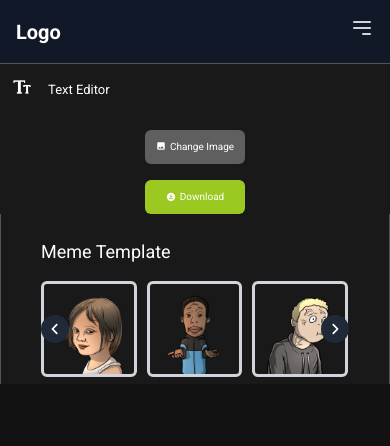
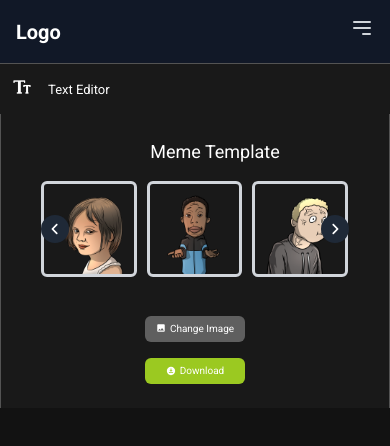
Before and after one commit to SphiriaDigital666/meme-generator, a React (Create React App) app: page /auth in a window 390 px wide. Shown: the top 446 px of the page. Built offline with nearby package versions, Linux system fonts and the light colour scheme.

Commit message:
update responsive for mobile size screens (update image size and update download button position)

```diff
--- a/src/components/Meme-Generator/MemeEditor.jsx
+++ b/src/components/Meme-Generator/MemeEditor.jsx
@@ -275,19 +275,19 @@ const MemeEditor = () => {
                   onSizeChange={handleFontSizeChange}
                 />
               </div>
-            </div>
-          )}
-        </div>
 
               <div className="flex flex-col items-center justify-center">
+                <div className="hidden sm:block">
                   <button
-            className="bg-[#5f5f5f] text-white leading-none flex gap-1 justify-center items-center py-3 text-[10px] md:text-[11px] lg:text-[12px] xl:text-[13px] 2xl:text-[14px] rounded-md mt-4 mx-3 lg:mx-0 w-[100px] md:w-[110px] lg:w-[120px] xl:w-[130px] 2xl:w-[150px]"
+                    className="bg-[#5f5f5f] text-white leading-none flex gap-1 justify-center items-center py-3 text-[10px] md:text-[11px] lg:text-[12px] xl:text-[13px] 2xl:text-[14px] rounded-md mt-4 mx-3 lg:mx-0 w-[100px] md:w-[110px] lg:w-[120px] xl:w-[130px] 2xl:w-[150px] "
                     onClick={() => setSelectedImage(null)} // Option to clear the image
                   >
                     <MdImage className="-translate-y-[1px]" />
                     Change Image
                   </button>
+                </div>
 
+                <div className="hidden sm:block">
                   <button
                     className="bg-[#9bc921] text-white leading-none flex gap-1 justify-center items-center py-3 text-[10px] md:text-[11px] lg:text-[12px] xl:text-[13px] 2xl:text-[14px] rounded-md mt-4 mx-3 lg:mx-0 w-[100px] md:w-[110px] lg:w-[120px] xl:w-[130px] 2xl:w-[150px]"
                     onClick={handleDownloadMeme}
@@ -298,10 +298,14 @@ const MemeEditor = () => {
                   </button>
                 </div>
               </div>
+            </div>
+          )}
+        </div>
+      </div>
 
       <div className="bg-[#191919] flex justify-center border-x border-[#535353] middle-section">
         <div>
-          <p className="text-[#fff] pl-[40px] mb-4 text-[18px] md:text-[19px] lg:text-[20px] xl:text-[21px] 2xl:text-[22px] mt-6">
+          <p className="text-[#fff] pl-[40px] mb-4 text-[18px] md:text-[19px] lg:text-[20px] xl:text-[21px] 2xl:text-[22px] mt-6 text-center sm:text-left">
             Meme Template
           </p>
           <div
@@ -369,6 +373,33 @@ const MemeEditor = () => {
                 </div>
               )}
             </div>
+
+            {/* /////////////////////////////////////////////////////////////////////////////////////////////////////////////////////////////////////////////////////// */}
+
+            <div className="flex flex-col items-center justify-center mb-6 mt-4">
+              <div className="block sm:hidden">
+                <button
+                  className="bg-[#5f5f5f] text-white leading-none flex gap-1 justify-center items-center py-2 text-[10px] md:text-[11px] lg:text-[12px] xl:text-[13px] 2xl:text-[14px] rounded-md mt-4 mx-3 lg:mx-0 w-[100px] md:w-[110px] lg:w-[120px] xl:w-[130px] 2xl:w-[150px]"
+                  onClick={() => setSelectedImage(null)} // Option to clear the image
+                >
+                  <MdImage className="-translate-y-[1px]" />
+                  Change Image
+                </button>
+              </div>
+
+              <div className="block sm:hidden">
+                <button
+                  className="bg-[#9bc921] text-white leading-none flex gap-1 justify-center items-center py-2 text-[10px] md:text-[11px] lg:text-[12px] xl:text-[13px] 2xl:text-[14px] rounded-md mt-4 mx-3 lg:mx-0 w-[100px] md:w-[110px] lg:w-[120px] xl:w-[130px] 2xl:w-[150px]"
+                  onClick={handleDownloadMeme}
+                  disabled={!selectedImage}
+                >
+                  <MdDownloadForOffline />
+                  Download
+                </button>
+              </div>
+            </div>
+
+            {/* /////////////////////////////////////////////////////////////////////////////////////////////////////////////////////////////////////////////////////// */}
           </div>
 
           {/* resolution section starts here */}
```
Lines whose indentation alone changed are shown as unchanged.
